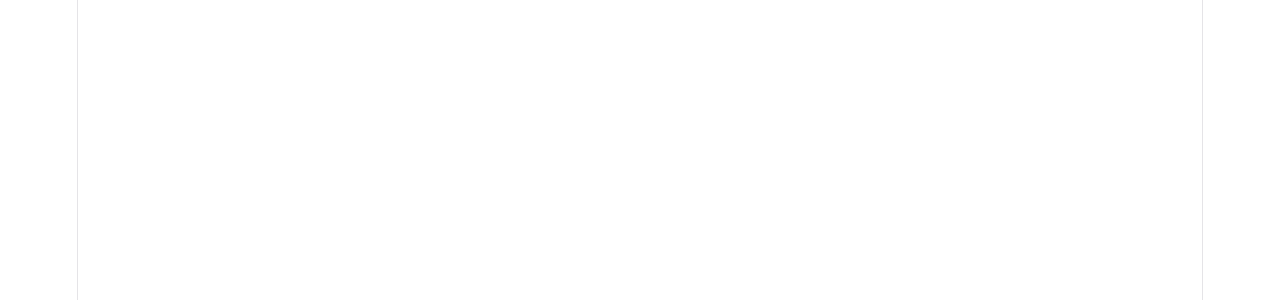
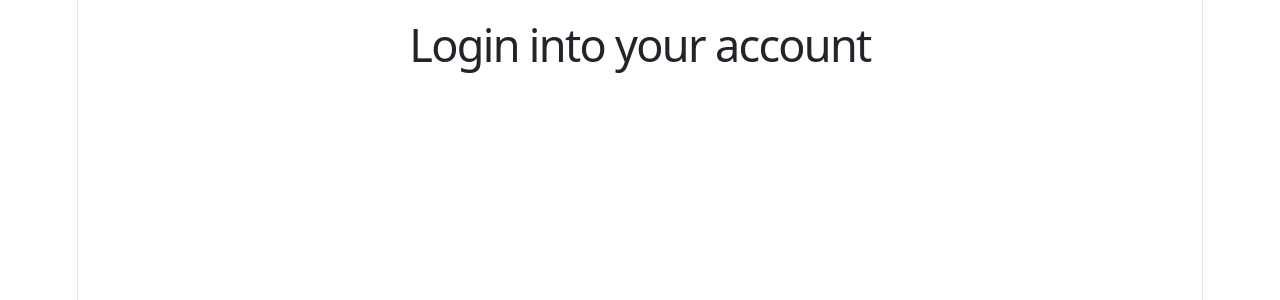
Before and after one commit to ihsky065/login-page-w-react-router, a React (Vite) app: page /Login in a window 1280 px wide. Shown: the top 300 px of the page. Built offline with nearby package versions, Linux system fonts and the light colour scheme.

Commit message:
Render heading with y axis margin

```diff
--- a/src/pages/Login.jsx
+++ b/src/pages/Login.jsx
@@ -8,6 +8,7 @@ export default function Login() {
     return(
         <>
         <Container>
+            <h1 className="my-3">Login into your account</h1>
             <Form>
 
             </Form>
```
